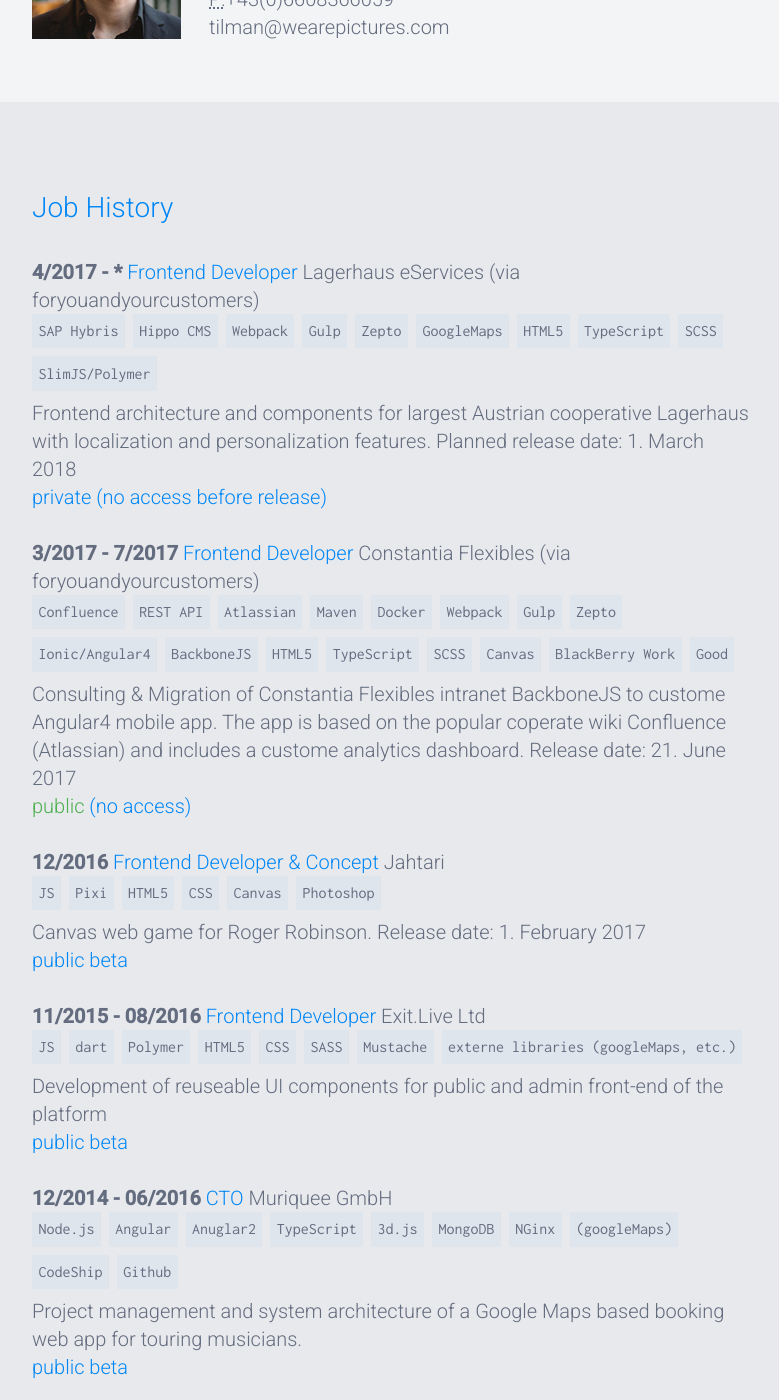
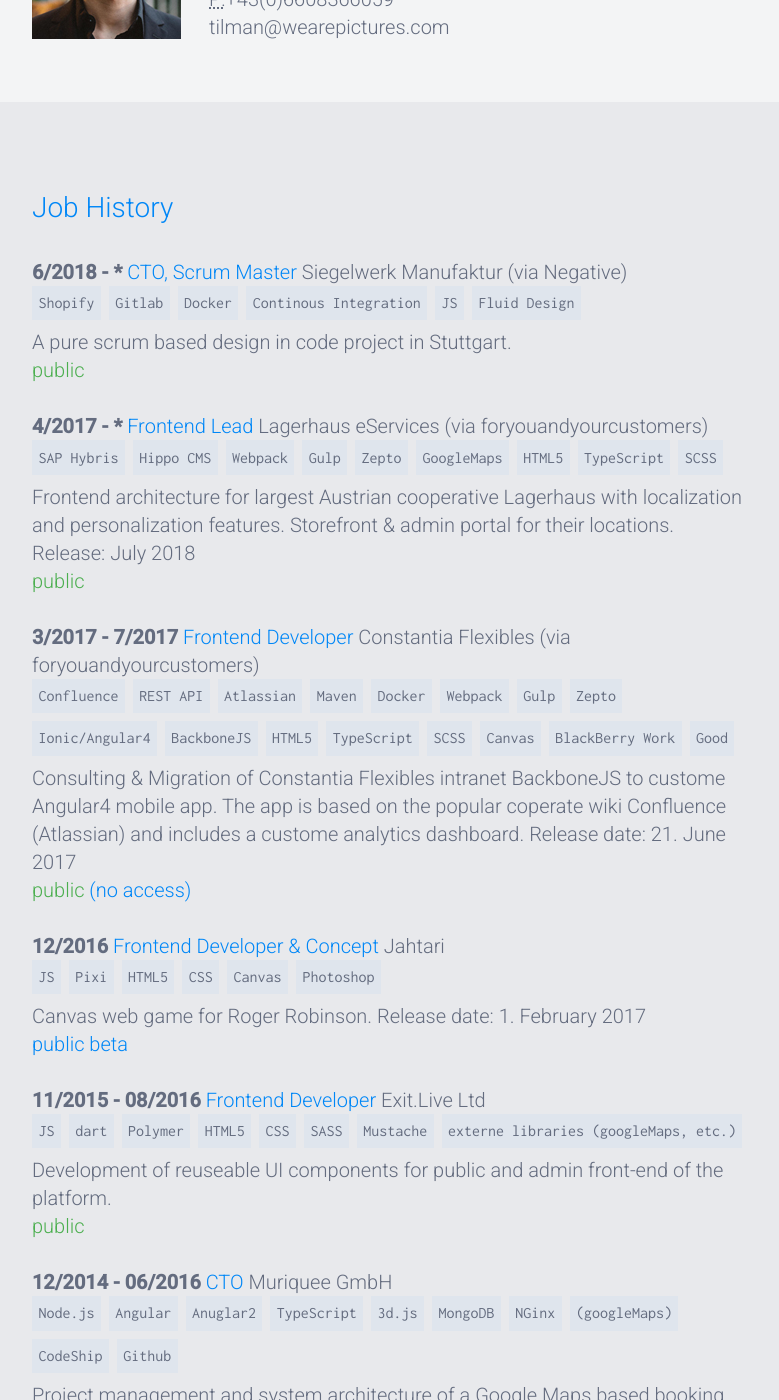
Before and after one commit to mandymozart/mandymozart, a Jekyll site: the page built from cv/index.html, in a window 1280 px wide and 1400 px high, scrolled down 323 px. Shown: the whole window, without its empty margins (248-1027 px from the left). Built offline with Jekyll 4.4.1, drawn with Linux system fonts in a browser that asks for light colours; some of the changed text lies outside the part shown.

Commit message:
Updated with current projects

```diff
--- a/_layouts/default.html
+++ b/_layouts/default.html
@@ -17,7 +17,6 @@
           <li><a href="{{ site.baseurl }}/">Home</a></li>
           <li><a href="{{ site.baseurl }}/about">About</a></li>
           <li><a href="{{ site.baseurl }}/cv">CV</a></li>
-          <li><a href="{{ site.baseurl }}/blog">Blog</a></li>
           </ul>
         </nav>
 
--- a/cv/index.html
+++ b/cv/index.html
@@ -15,8 +15,8 @@ title: CV of Tilman Porschuetz
 							<h1>Tilman Porschuetz</h1>
 							<address>
 							<strong>WEAREPICTURES</strong><br>
-							Lindengasse 49/1/8<br>
-							1070 Vienna, Austria<br>
+							Operngasse 25/12<br>
+							1040 Vienna, Austria<br>
 							<abbr title="phone">P:</abbr>+43(0)6608366059<br>
 							<span class="obfuscate">tilman@wearepictures.com</span>
 							</address>
@@ -29,8 +29,25 @@ title: CV of Tilman Porschuetz
 						<h2>Job History</h2>
 
 						<p class="job">
+						<span class="date">6/2018 - *</span>
+						<span class="role">CTO, Scrum Master</span>
+						<span class="company">Siegelwerk Manufaktur (via Negative)</span>
+						<br />
+						<span class="techstack">
+							<span>Shopify</span>
+							<span>Gitlab</span>
+							<span>Docker</span>
+							<span>Continous Integration</span>
+							<span>JS</span>
+							<span>Fluid Design</span>
+						</span>
+						<span class="description">A pure scrum based design in code project in Stuttgart. </span>
+						<span class="status public"><a href="http://www.lagerhaus-shop.at">public</a> </span>
+						</p>
+
+						<p class="job">
 						<span class="date">4/2017 - *</span>
-						<span class="role">Frontend Developer</span>
+						<span class="role">Frontend Lead</span>
 						<span class="company">Lagerhaus eServices (via foryouandyourcustomers)</span>
 						<br />
 						<span class="techstack">
@@ -43,10 +60,9 @@ title: CV of Tilman Porschuetz
 							<span>HTML5</span>
 							<span>TypeScript</span>
 							<span>SCSS</span>
-							<span>SlimJS/Polymer</span>
 						</span>
-						<span class="description">Frontend architecture and components for largest Austrian cooperative Lagerhaus with localization and personalization features. Planned release date: 1. March 2018</span>
-						<span class="status private-beta">private</a> (no access before release)</span>
+						<span class="description">Frontend architecture for largest Austrian cooperative Lagerhaus with localization and personalization features. Storefront & admin portal for their locations. Release: July 2018</span>
+						<span class="status public"><a href="http://www.lagerhaus-shop.at">public</a> </span>
 						</p>
 
 						<p class="job">
@@ -108,8 +124,8 @@ title: CV of Tilman Porschuetz
 							<span>Mustache</span>
 							<span>externe libraries (googleMaps, etc.)</span>
 						</span>
-						<span class="description">Development of reuseable UI components for public and admin front-end of the platform</span>
-						<span class="status public-beta"><a href="http://www.exit.live">public beta</a></span>
+						<span class="description">Development of reuseable UI components for public and admin front-end of the platform.</span>
+						<span class="status public"><a href="http://www.exit.live">public</a></span>
 						</p>
 
 
```
